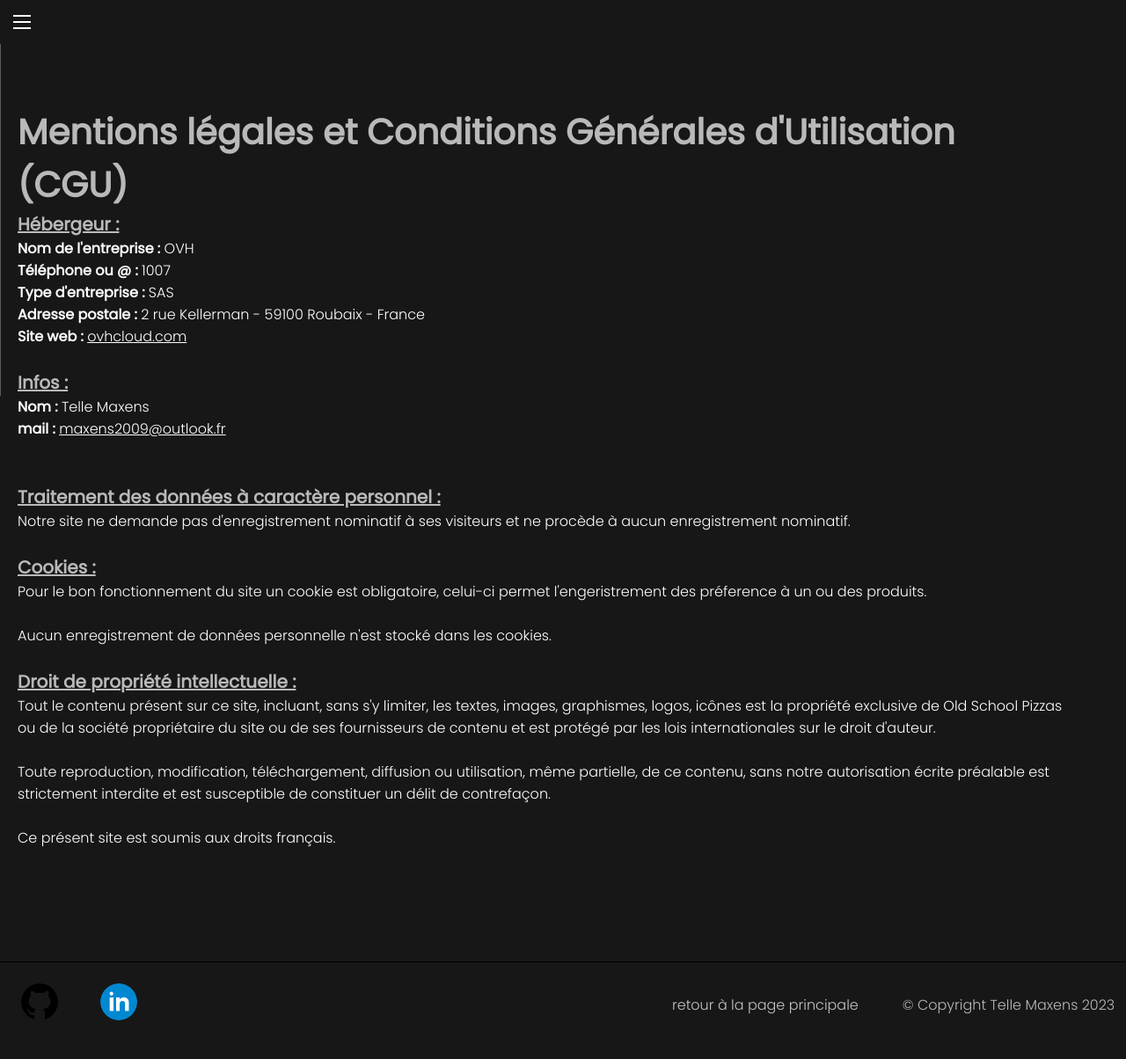
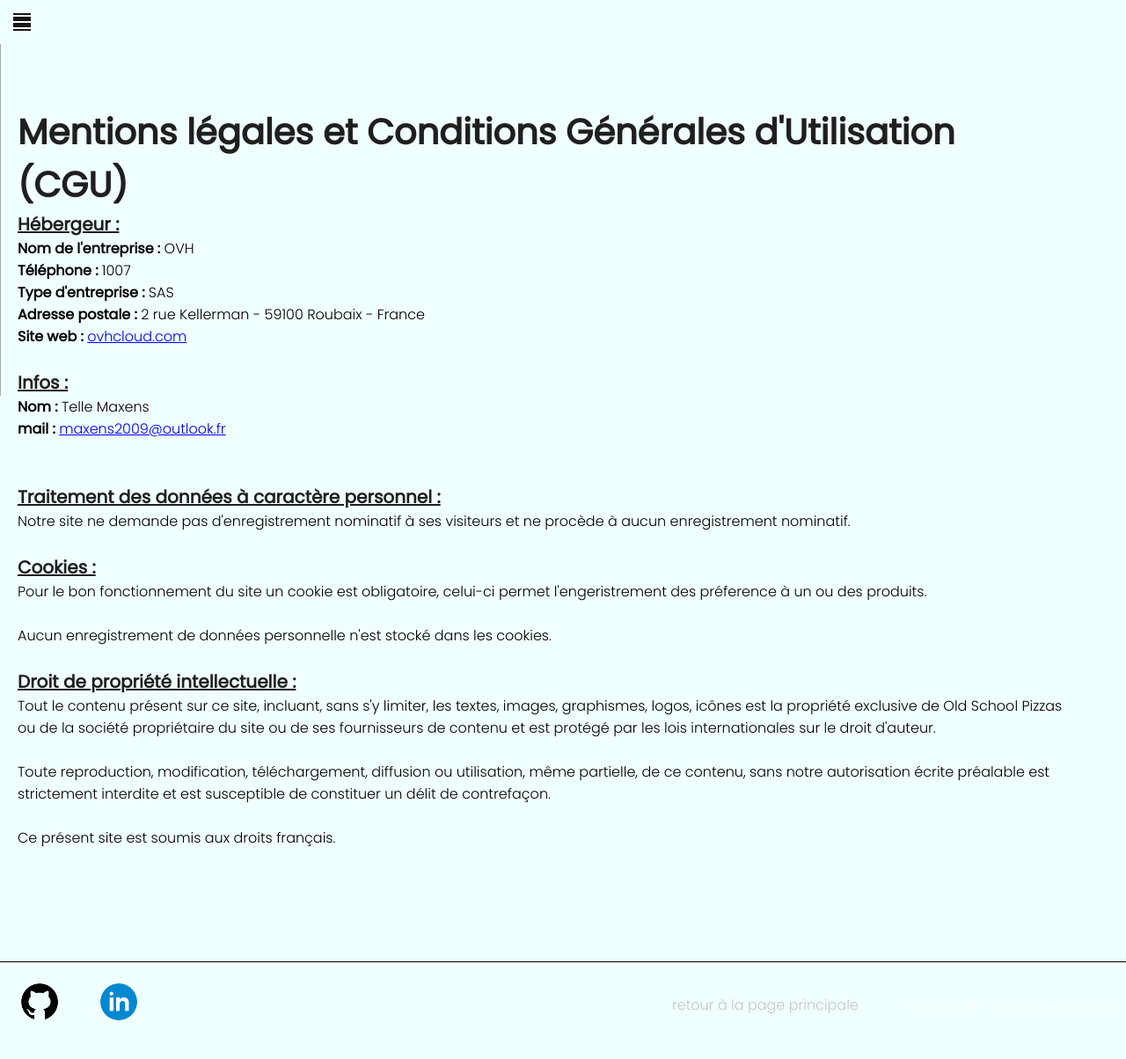
Before and after one commit to Naxem/Portfolio, a PHP site: page /mentionLegal.html in a window 1280 px wide. Shown: the whole page at 88% size. Run offline with PHP 8.4, Linux system fonts and the light colour scheme.

Commit message:
Maj img + mention légal

```diff
--- a/css/mentionLegal.css
+++ b/css/mentionLegal.css
@@ -2,7 +2,6 @@ body {
     display: flex;
     flex-direction: column;
     overflow-x: hidden;
-    color: white;
 }
 
 section#mentions {
@@ -24,11 +23,25 @@ h2 {
 }
 
 strong {
-    color: white;
     font-weight: 800;
 }
 
 section#mentions a {
     text-decoration: underline;
+}
+
+.dark-os {
     color: white;
 }
+
+.dark-os-h {
+    color: rgba(255, 255, 255, 0.7);
+}
+
+.white-os {
+    background-color: azure;
+}
+
+.white-os-h {
+    color: rgb(31, 31, 31);
+}
--- a/index.html
+++ b/index.html
@@ -78,7 +78,7 @@
 						<span class="spanBtn"></span>
 						Tableau de compétences
 					</a>
-					<a href="#" title="Télécharger CV" target="_blank" class="button button2">
+					<a href="ressources/doc/CV.pdf" title="Télécharger CV" target="_blank" class="button button2">
 						<span class="spanBtn"></span>
 						<span class="spanBtn"></span>
 						<span class="spanBtn"></span>
--- /dev/null
+++ b/js/os-theme.js
@@ -0,0 +1,20 @@
+window.addEventListener("load", function() {
+    if(window.matchMedia && window.matchMedia('(prefers-color-scheme: dark)').matches) {
+        // Thème sombre activé
+        console.log('Thème sombre activé')
+    } else {
+        // Thème claire activé
+        console.log('Thème claire activé')
+        let elements = document.getElementsByClassName("dark-os")
+        console.log(elements);
+        for (let i = 0; i < elements.length; i++) {
+            $( ".dark-os" ).removeClass( "dark-os" );
+            $( "body" ).addClass( "white-os" );
+        }
+
+        elements = document.getElementsByClassName("dark-os-h")
+        for (i = 0; i < elements.length; i++) {
+            $( ".dark-os-h" ).addClass( "white-os-h");
+        }
+    }
+});
--- a/mentionLegal.html
+++ b/mentionLegal.html
@@ -10,6 +10,7 @@
     <link rel="stylesheet" href="css/navFooter.css">
     <!-- icon-->
 	<link rel="icon" type="image/png" href="ressources/image.png">
+    <script src="https://cdnjs.cloudflare.com/ajax/libs/jquery/3.4.0/jquery.min.js"></script>
     <title>Mention Légal</title>
 </head>
 <header>
@@ -32,36 +33,36 @@
 </header>
 <body>
     <section id="mentions">
-        <div class="textes">
-            <h1>Mentions légales et Conditions Générales d'Utilisation (CGU)</h1>
+        <div class="textes dark-os">
+            <h1 class="dark-os-h">Mentions légales et Conditions Générales d'Utilisation (CGU)</h1>
 
-            <h2>Hébergeur :</h2>
+            <h2 class="dark-os-h">Hébergeur :</h2>
             <p><strong>Nom de l'entreprise : </strong>OVH</p>
-            <p><strong>Téléphone ou @ : </strong>1007</p>
+            <p><strong>Téléphone : </strong>1007</p>
             <p><strong>Type d'entreprise : </strong>SAS</p>
             <p><strong>Adresse postale : </strong>2 rue Kellerman - 59100 Roubaix - France</p>
-            <p><strong>Site web : </strong><a href="https://www.ovhcloud.com/fr/" target="_blank">ovhcloud.com</a></p>
+            <p><strong>Site web : </strong><a href="https://www.ovhcloud.com/fr/" id="theme" target="_blank">ovhcloud.com</a></p>
 
             <br>
 
-            <h2>Infos :</h2>
+            <h2 class="dark-os-h">Infos :</h2>
             <p><strong>Nom : </strong>Telle Maxens</p>
             <p><strong>mail : </strong><a href="mailto: maxens2009@outlook.fr">maxens2009@outlook.fr</a></p>
 
             <br><br>
 
-            <h2>Traitement des données à caractère personnel :</h2>
+            <h2 class="dark-os-h">Traitement des données à caractère personnel :</h2>
             <p>Notre site ne demande pas d'enregistrement nominatif à ses visiteurs et ne procède à aucun enregistrement nominatif.</p>
 
             <br>
 
-            <h2>Cookies :</h2>
+            <h2 class="dark-os-h">Cookies :</h2>
             <p>Pour le bon fonctionnement du site un cookie est obligatoire, celui-ci permet l'engeristrement des préference à un ou des produits.<br><br>
             Aucun enregistrement de données personnelle n'est stocké dans les cookies.</p>
 
             <br>
 
-            <h2>Droit de propriété intellectuelle :</h2>
+            <h2 class="dark-os-h">Droit de propriété intellectuelle :</h2>
             <p>Tout le contenu présent sur ce site, incluant, sans s'y limiter, les textes, images, graphismes, logos, icônes est la propriété exclusive de Old School Pizzas ou de la société propriétaire du site ou de ses fournisseurs de contenu et est protégé par les lois internationales sur le droit d'auteur.<p><br>
             <p>Toute reproduction, modification, téléchargement, diffusion ou utilisation, même partielle, de ce contenu, sans notre autorisation écrite préalable est strictement interdite et est susceptible de constituer un délit de contrefaçon.</p><br>
             <p>Ce présent site est soumis aux droits français.</p>
@@ -69,7 +70,7 @@
     </section>
     <script src="js/navBare.js"></script>
 </body>
-<footer>
+<footer class="dark-os">
     <div class="row">
      	<div class="social">
      		<ul class="footer-social">
@@ -85,4 +86,5 @@
       	</div>
 	</div>
 </footer>
+<script src="js/os-theme.js"></script>
 </html>
```
Also changed, not shown: ressources/images/logo-css.png, ressources/images/logo-html.png, 1 other file.
